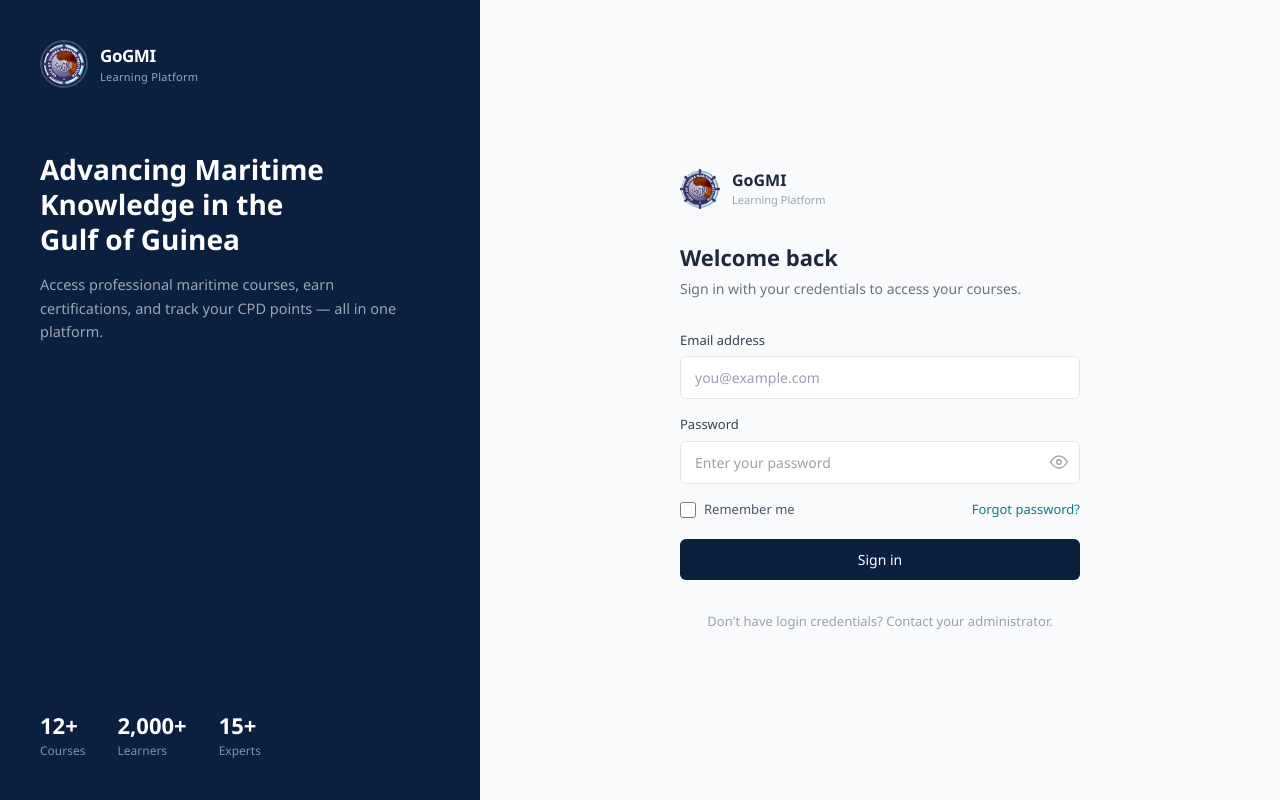
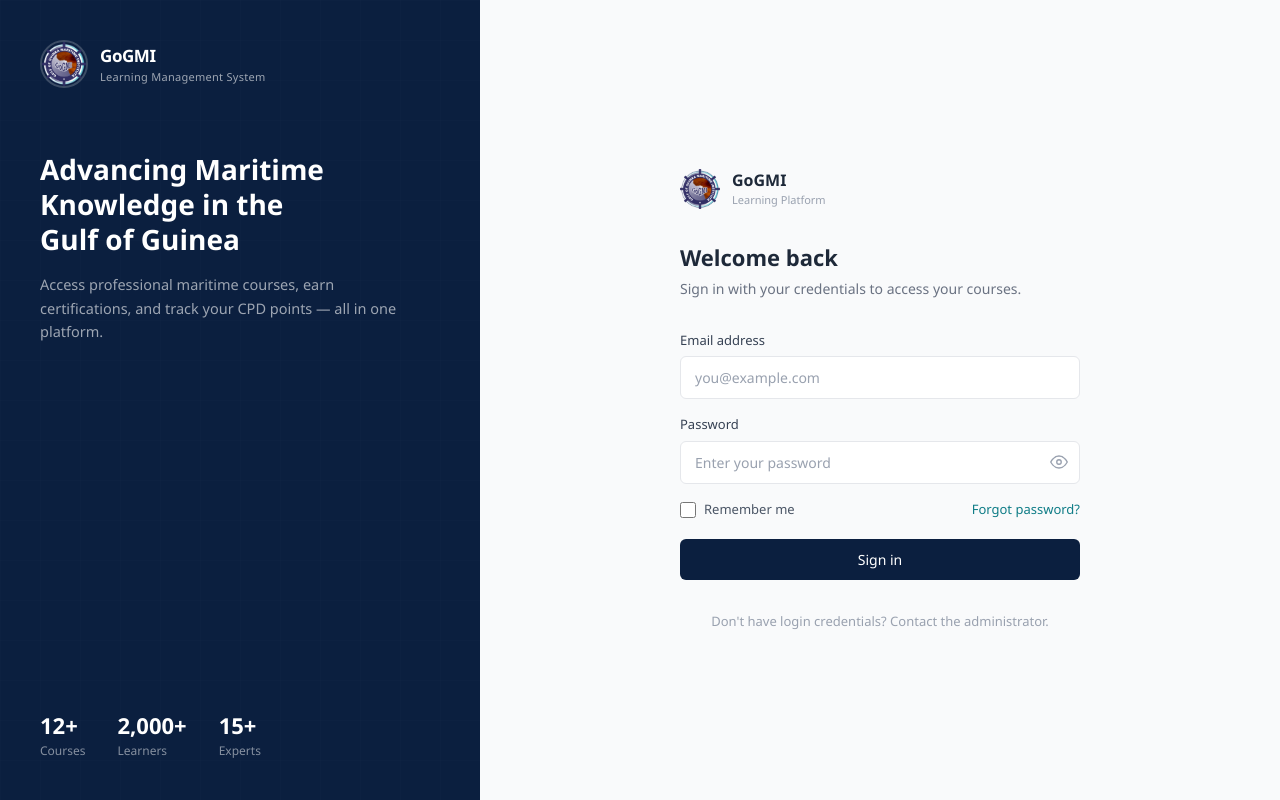
Before and after one commit to GoGMI-Ghana/GoGMI-LMS, a React (Vite) app: page / in a window 1280 px wide. Built offline with nearby package versions, Linux system fonts and the light colour scheme.

Commit message:
Update LoginPage.tsx

```diff
--- a/src/pages/auth/LoginPage.tsx
+++ b/src/pages/auth/LoginPage.tsx
@@ -58,7 +58,7 @@
                   GoGMI
                 </div>
                 <div className="text-white/60 text-[11px] tracking-wide">
-                  Learning Platform
+                  Learning Management System
                 </div>
               </div>
             </div>
@@ -214,7 +214,7 @@
           </div>
 
           <p className="text-center text-[13px] text-gray-400 mt-8">
-            Don't have login credentials? Contact your administrator.
+            Don't have login credentials? Contact the administrator.
           </p>
         </div>
       </div>
```
